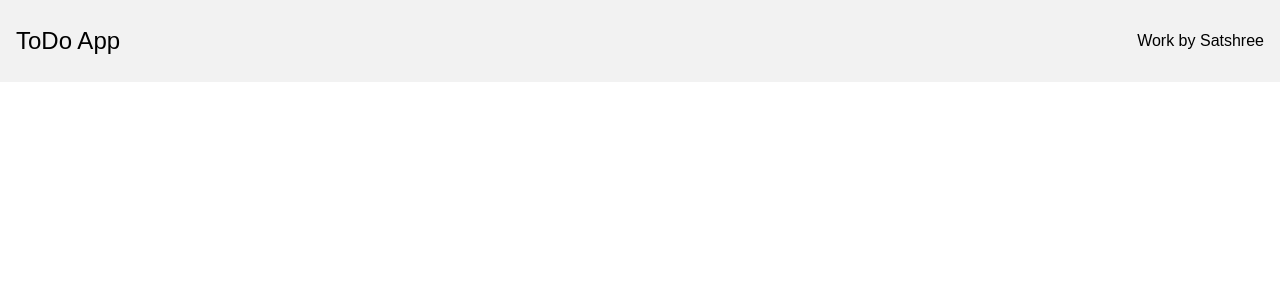
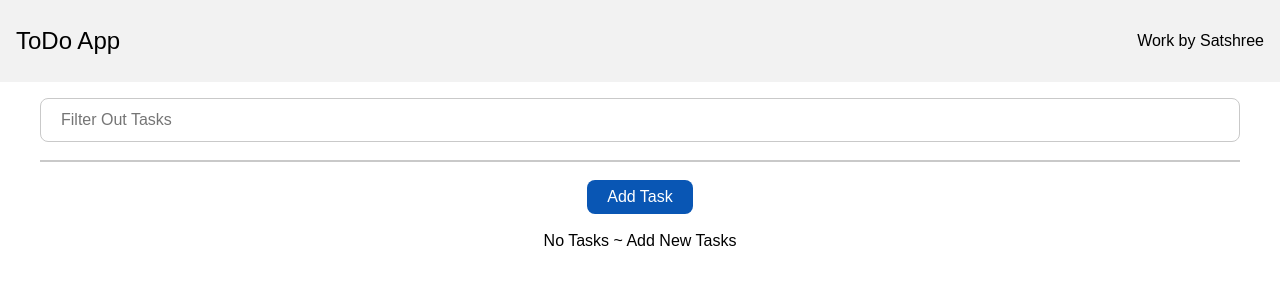
Before and after one commit to yogeshtakeo/BFS_45_Repositary, a React (Vite) app: page / in a window 1280 px wide. Shown: the top 300 px of the page. Built offline with nearby package versions, Linux system fonts and the light colour scheme.

Commit message:
set routes

```diff
--- a/src/App.jsx
+++ b/src/App.jsx
@@ -1,9 +1,30 @@
+import { useState } from "react";
+import { BrowserRouter, Route, Routes } from "react-router-dom";
+
 import Header from "./components/Header/Header";
+import TaskList from "./components/TaskList/TaskList";
 
 function App() {
+  const [todoLists, updateList] = useState([]);
+
   return (
     <>
-      <Header />
+      <BrowserRouter>
+        <>
+          <Header />
+          <div className="page">
+            <Routes>
+              <Route
+                path="/"
+                exact={true}
+                element={
+                  <TaskList todoLists={todoLists} updateList={updateList} />
+                }
+              />
+            </Routes>
+          </div>
+        </>
+      </BrowserRouter>
     </>
   );
 }
```
